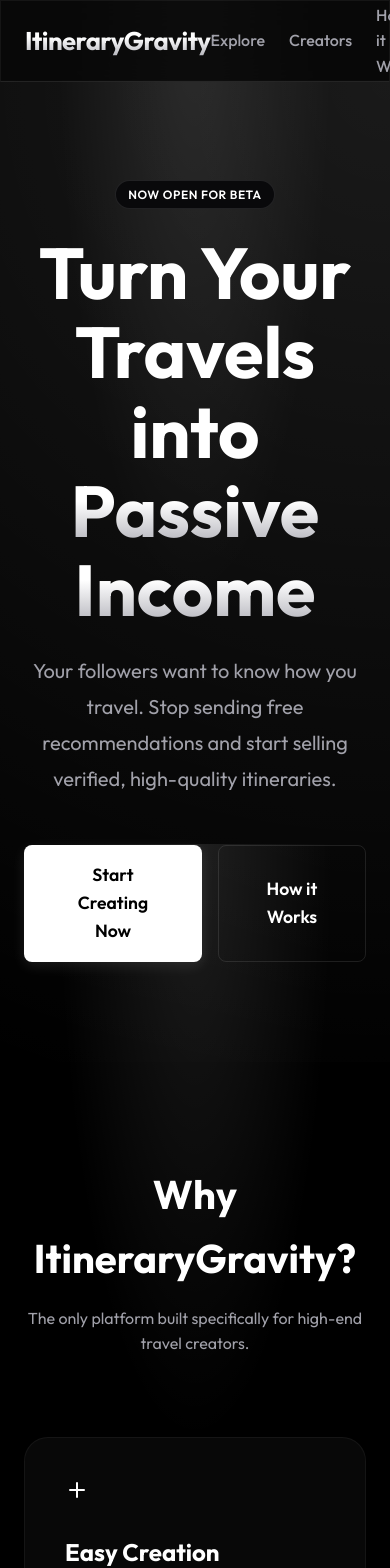
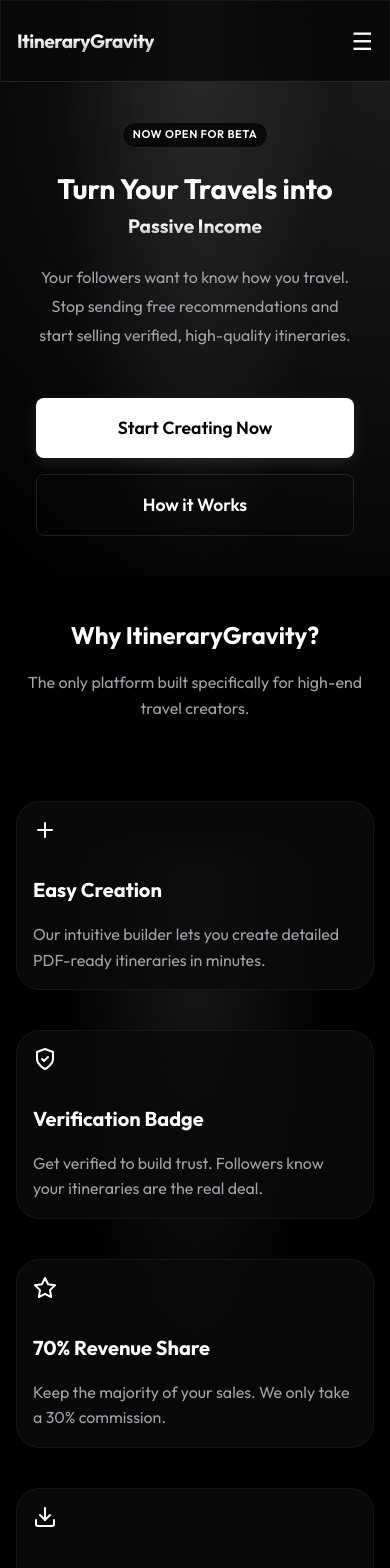
Before and after one commit to Emranshaikk/itinerarygravity, a Next.js app: page /creators in a window 390 px wide. Shown: the top 1568 px of the page. Built offline with nearby package versions, Linux system fonts and the light colour scheme; no server answers.

Commit message:
Add comprehensive mobile responsive design - Fix navbar, hero sections, typography, and layouts for all screen sizes

```diff
--- a/src/app/creators/page.tsx
+++ b/src/app/creators/page.tsx
@@ -23,23 +23,41 @@ export default function CreatorsPage() {
                     <span className="badge" style={{ background: 'var(--surface)', border: '1px solid var(--border)', marginBottom: '24px' }}>
                         Now Open for Beta
                     </span>
-                    <h1 style={{ fontSize: '4.5rem', fontWeight: 800, marginBottom: '24px', lineHeight: 1.1 }}>
+                    <h1 style={{
+                        fontSize: 'clamp(2.5rem, 8vw, 4.5rem)',
+                        fontWeight: 800,
+                        marginBottom: '24px',
+                        lineHeight: 1.1
+                    }}>
                         Turn Your Travels into <br />
                         <span className="text-gradient">Passive Income</span>
                     </h1>
-                    <p style={{ fontSize: '1.25rem', color: 'var(--gray-400)', maxWidth: '700px', margin: '0 auto 48px', lineHeight: '1.8' }}>
+                    <p style={{
+                        fontSize: 'clamp(1rem, 3vw, 1.25rem)',
+                        color: 'var(--gray-400)',
+                        maxWidth: '700px',
+                        margin: '0 auto 48px',
+                        lineHeight: '1.8',
+                        padding: '0 20px'
+                    }}>
                         Your followers want to know how you travel. Stop sending free recommendations and start selling verified, high-quality itineraries.
                     </p>
-                    <div style={{ display: 'flex', gap: '16px', justifyContent: 'center' }}>
+                    <div style={{
+                        display: 'flex',
+                        gap: '16px',
+                        justifyContent: 'center',
+                        flexWrap: 'wrap',
+                        padding: '0 20px'
+                    }}>
                         <Link
                             href="/signup"
                             onClick={handleCreatorSignup}
                             className="btn btn-primary"
-                            style={{ padding: '16px 40px', fontSize: '1.1rem' }}
+                            style={{ padding: '16px 40px', fontSize: '1.1rem', minWidth: '200px' }}
                         >
                             Start Creating Now
                         </Link>
-                        <Link href="#how-it-works" className="btn btn-outline" style={{ padding: '16px 40px', fontSize: '1.1rem' }}>
+                        <Link href="#how-it-works" className="btn btn-outline" style={{ padding: '16px 40px', fontSize: '1.1rem', minWidth: '200px' }}>
                             How it Works
                         </Link>
                     </div>
@@ -94,14 +112,14 @@ export default function CreatorsPage() {
                         maxWidth: '900px',
                         margin: '0 auto',
                         display: 'grid',
-                        gridTemplateColumns: '1fr 1fr',
+                        gridTemplateColumns: 'repeat(auto-fit, minmax(280px, 1fr))',
                         gap: '60px',
-                        padding: '60px',
+                        padding: 'clamp(30px, 5vw, 60px)',
                         alignItems: 'center'
                     }}>
                         <div>
-                            <h2 style={{ fontSize: '2.5rem', marginBottom: '24px' }}>The Verified Creator</h2>
-                            <p style={{ color: 'var(--gray-400)', marginBottom: '32px', fontSize: '1.1rem', lineHeight: '1.6' }}>
+                            <h2 style={{ fontSize: 'clamp(1.75rem, 5vw, 2.5rem)', marginBottom: '24px' }}>The Verified Creator</h2>
+                            <p style={{ color: 'var(--gray-400)', marginBottom: '32px', fontSize: 'clamp(1rem, 2.5vw, 1.1rem)', lineHeight: '1.6' }}>
                                 For just $9.99/mo, unlock the ability to sell itineraries and get a verified badge on your profile.
                             </p>
                             <Link href="/signup" onClick={handleCreatorSignup} className="btn btn-primary" style={{ width: '100%' }}>
--- a/src/app/globals.css
+++ b/src/app/globals.css
@@ -276,3 +276,123 @@ button {
 .print-only-show {
   display: none !important;
 }
+
+/* ========================================
+   MOBILE RESPONSIVE STYLES
+   ======================================== */
+
+/* Mobile Navigation */
+@media (max-width: 768px) {
+  .hidden-mobile {
+    display: none !important;
+  }
+
+  nav button[aria-label="Toggle menu"] {
+    display: block !important;
+  }
+
+  /* Logo/Brand sizing */
+  .text-gradient {
+    font-size: 1.2rem !important;
+  }
+
+  /* Container padding */
+  .container {
+    padding: 0 16px !important;
+  }
+
+  /* Typography scaling */
+  h1 {
+    font-size: 2rem !important;
+    line-height: 1.2 !important;
+  }
+
+  h2 {
+    font-size: 1.75rem !important;
+  }
+
+  h3 {
+    font-size: 1.25rem !important;
+  }
+
+  /* Hero sections */
+  section {
+    padding: 60px 0 !important;
+  }
+
+  /* Grid layouts - stack on mobile */
+  [style*="gridTemplateColumns"] {
+    grid-template-columns: 1fr !important;
+  }
+
+  /* Flex layouts - wrap on mobile */
+  [style*="display: flex"][style*="gap"] {
+    flex-wrap: wrap !important;
+  }
+
+  /* Buttons */
+  .btn {
+    width: 100%;
+    justify-content: center;
+  }
+
+  /* Cards */
+  .card {
+    padding: 20px !important;
+  }
+
+  /* Badge sizing */
+  .badge {
+    font-size: 0.7rem !important;
+    padding: 3px 10px !important;
+  }
+
+  /* Form inputs */
+  .form-input,
+  input,
+  textarea,
+  select {
+    font-size: 16px !important;
+    /* Prevents zoom on iOS */
+  }
+}
+
+/* Tablet and below */
+@media (max-width: 1024px) {
+  .container {
+    max-width: 100%;
+    padding: 0 20px;
+  }
+
+  /* Adjust grid for tablets */
+  [style*="gridTemplateColumns: '2fr 1fr'"] {
+    grid-template-columns: 1fr !important;
+  }
+}
+
+/* Small mobile devices */
+@media (max-width: 480px) {
+
+  /* Even smaller typography */
+  h1 {
+    font-size: 1.75rem !important;
+  }
+
+  h2 {
+    font-size: 1.5rem !important;
+  }
+
+  /* Tighter spacing */
+  section {
+    padding: 40px 0 !important;
+  }
+
+  .card {
+    padding: 16px !important;
+  }
+
+  /* Stack everything */
+  [style*="display: 'flex'"] {
+    flex-direction: column !important;
+  }
+}
```
Also changed, not shown: src/app/page.tsx (+16 -8 lines).
